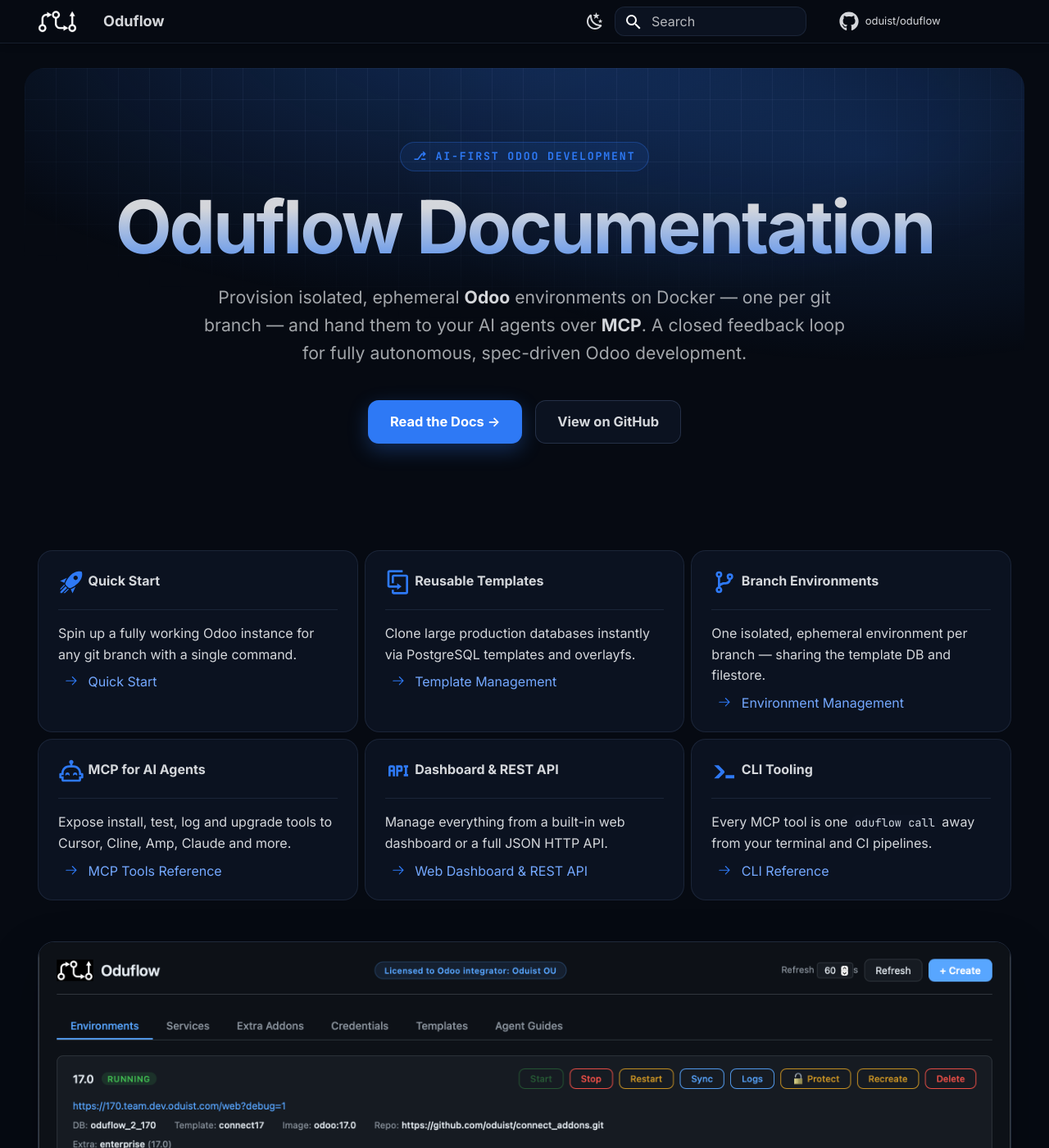
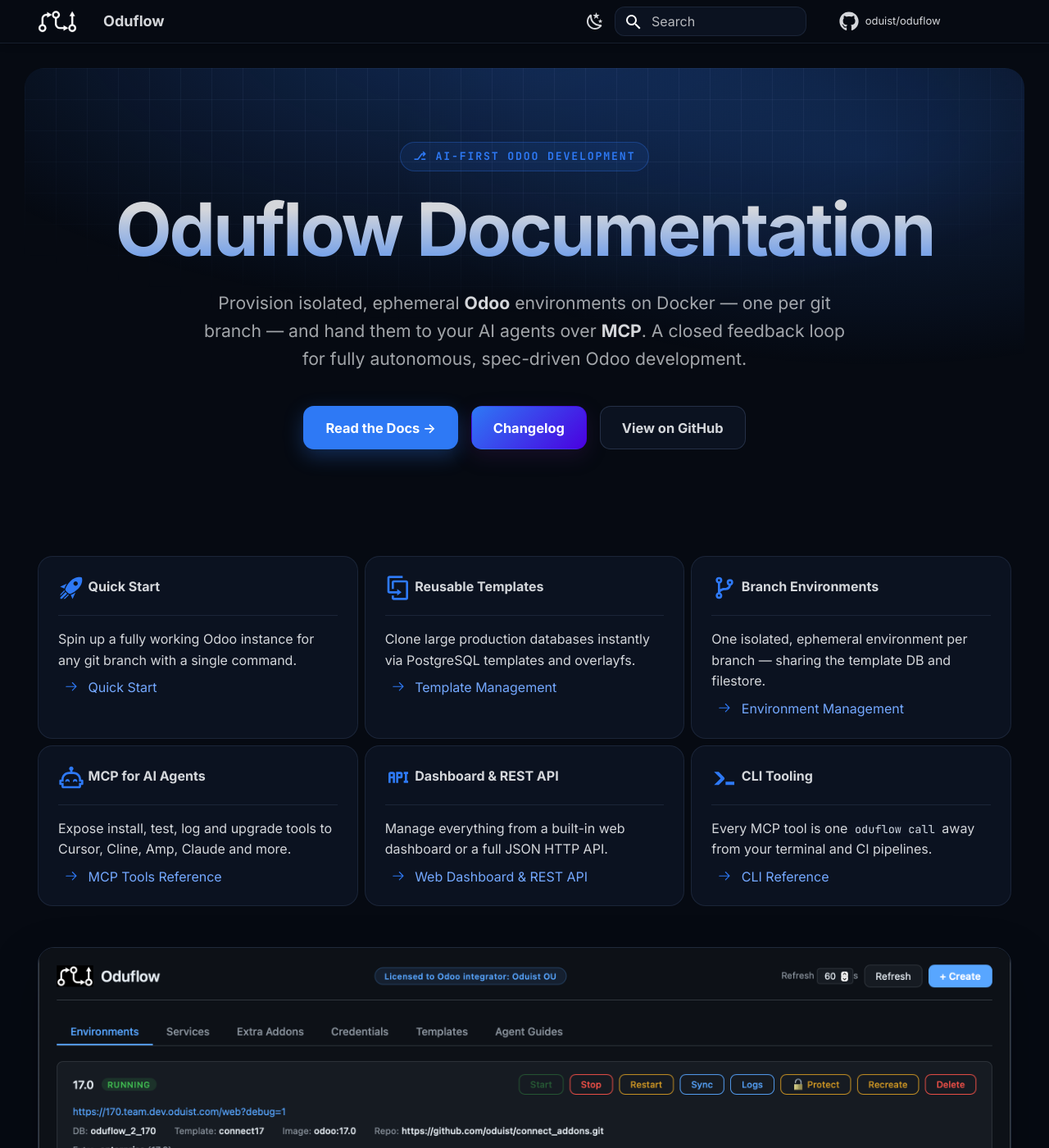
Before and after one commit to oduist/oduflow, an MkDocs documentation site: the page built from docs/index.md, in a window 1280 px wide and 1400 px high. Shown: the whole window at 82% size. Built offline with MkDocs 1.6.1 and Material for MkDocs 9.7.7, drawn with Linux system fonts in a browser that asks for light colours; comment, search, counter and statistics services are not loaded.

Commit message:
style(hero): add changelog button with blue-to-purple gradient

```diff
--- a/docs/css/custom.css
+++ b/docs/css/custom.css
@@ -221,8 +221,8 @@
 
 .md-typeset .odu-hero__title {
   margin: 0;
-  font-size: clamp(2.6rem, 7vw, 4.6rem);
-  line-height: 1.02;
+  font-size: clamp(2.4rem, 7vw, 4.6rem);
+  line-height: 1.1;
   font-weight: 800;
   letter-spacing: -.035em;
   background: linear-gradient(180deg, var(--md-default-fg-color) 25%, var(--odu-brand) 130%);
@@ -279,6 +279,19 @@
   border-color: var(--odu-brand-bright);
   background: var(--odu-surface-2);
 }
+.md-typeset .odu-btn--changelog {
+  color: #ffffff;
+  background: linear-gradient(135deg, #2e79f5 0%, #4a00e0 100%);
+  border-color: transparent;
+  border-right: 1px solid #4a00e0 !important;
+  box-shadow: 0 .4rem 1.2rem rgba(64, 25, 95, .30);
+}
+.md-typeset .odu-btn--changelog:hover {
+  color: #ffffff;
+  background: linear-gradient(135deg, #4f8dff 0%, #5a1dff 100%);
+  border-right: 1px solid #5a1dff !important;
+  box-shadow: 0 .7rem 1.6rem rgba(64, 25, 95, .35);
+}
 
 /* ===========================================================================
    Feature card grid (Material `grid cards`)
--- a/docs/index.md
+++ b/docs/index.md
@@ -14,6 +14,7 @@
   </p>
   <div class="odu-hero__actions">
     <a class="odu-btn odu-btn--primary" href="quick-start/">Read the Docs →</a>
+    <a class="odu-btn odu-btn--changelog" href="changelog/">Changelog</a>
     <a class="odu-btn odu-btn--ghost" href="https://github.com/oduist/oduflow">View on GitHub</a>
   </div>
 </section>
```
